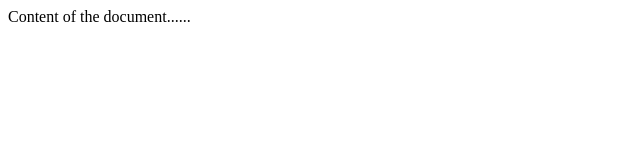
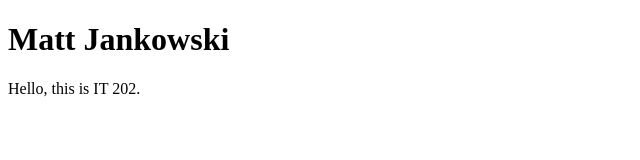
Before and after one commit to mjanko5/it202-lab1-1, a plain HTML site: page index.html in a window 1280 px wide. Shown: the whole page, without its empty margins (0-640 px from the left). Drawn offline with Linux system fonts and the light colour scheme.

Commit message:
Changed content to name and class

```diff
--- a/index.html
+++ b/index.html
@@ -7,7 +7,8 @@
 
 <body>
 
-Content of the document......
+    <h1>Matt Jankowski</h1>
+    <p>Hello, this is IT 202.</p>
 </body>
 
 </html>
```
Also changed, not shown: 1 other file.
